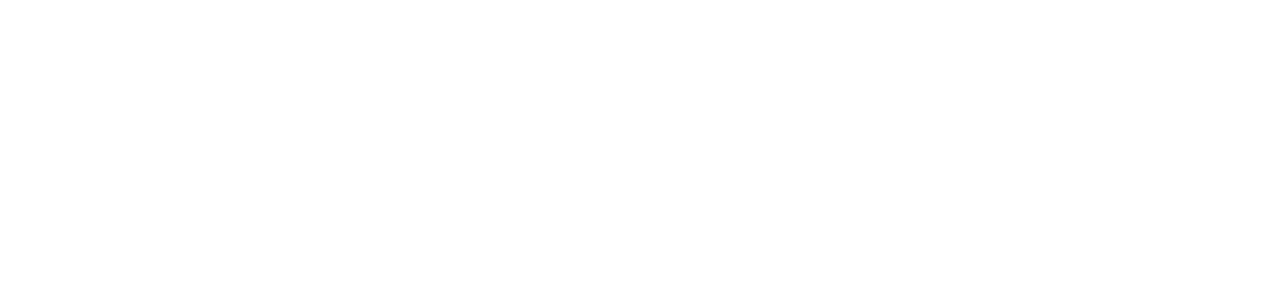
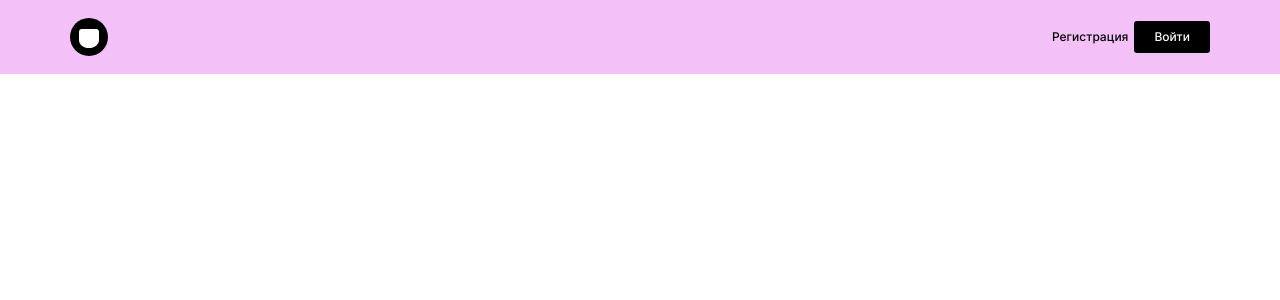
Before and after one commit to OlgaStrelk/movies-explorer-frontend, a React (Create React App) app: page / in a window 1280 px wide. Shown: the top 300 px of the page. Built offline with nearby package versions, Linux system fonts and the light colour scheme.

Commit message:
feat: promo header 1280px

```diff
--- a/package.json
+++ b/package.json
@@ -8,6 +8,7 @@
     "@testing-library/user-event": "^13.5.0",
     "react": "^18.2.0",
     "react-dom": "^18.2.0",
+    "react-router-dom": "^6.4.2",
     "react-scripts": "5.0.1",
     "web-vitals": "^2.1.4"
   },
--- a/src/components/Header/Header.css
+++ b/src/components/Header/Header.css
@@ -0,0 +1,29 @@
+.header__panel {
+	display: flex;
+	justify-content: space-between;
+	align-items: center;
+	padding: 0 70px;
+	min-height: 74px;
+}
+
+.header__promo-panel {
+	background: var(--promo-background);
+}
+
+.header__btn {
+	border: none;
+	font-weight: 500;
+	font-size: 12px;
+	line-height: 16px;
+}
+
+.header__signup-btn {
+	background-color: transparent;
+}
+
+.header__signin-btn {
+	padding: 8px 20px;
+	border-radius: 3px;
+	background-color: var(--button-background);
+	color: var(--button-text)
+}
--- a/src/components/Header/Header.jsx
+++ b/src/components/Header/Header.jsx
@@ -1,8 +1,16 @@
+import React from 'react';
 import './Header.css';
+import { ReactComponent as LogoImage } from '../../images/header__logo.svg';
 
 function Header() {
   return (
-    <></>
+    <div className="header__panel header__promo-panel">
+			<LogoImage />
+		<div className='header__btns'>
+			<button type='button' className='header__btn header__signup-btn'>Регистрация</button>
+			<button type='button' className='header__btn header__signin-btn'>Войти</button>
+		</div>
+	</div>
   );
 }
 
--- a/src/index.css
+++ b/src/index.css
@@ -11,12 +11,13 @@
   --ligther-text: #A0A0A0;
   --button-text: #FFFFFF;
 
-  --intro-background: #F3C1F8;
+  --promo-background: #F3C1F8;
   --main-background: #FFFFFF;
   --contrast-background: #F5F5F5;
 
   --light-strip: #F2F2F2;
   --text-substrate: #E8E8E8;
+  --button-background: #000000;
 
   --font-family: 'Inter', sans-serif;
 }
```
Also changed, not shown: src/images/promo__background.svg (renamed from src/images/intro__background.svg), 1 other file (tests, documents, lock files or other folders).
